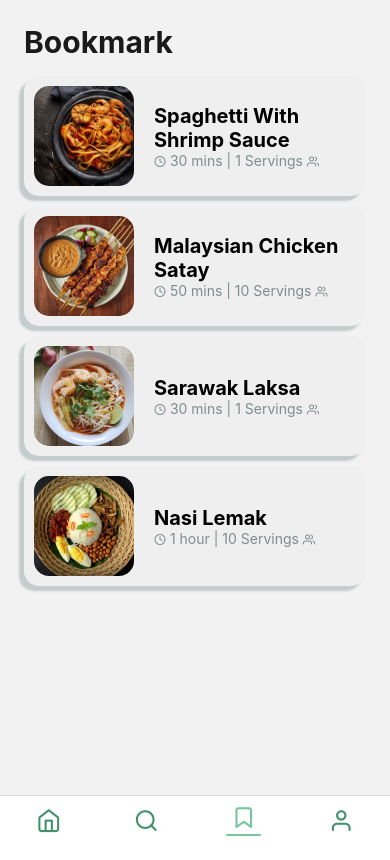
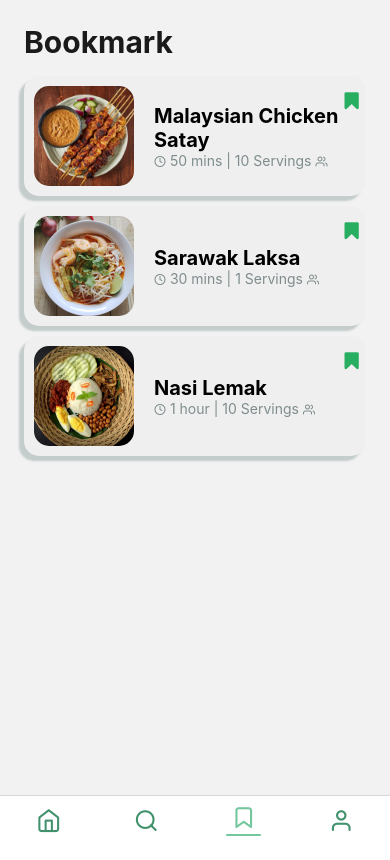
Before and after one commit to syahirdev/food-recipe, a React Native app in the folder client/: screen /Bookmark in a window 390 px wide. Built offline with nearby package versions, Linux system fonts and the light colour scheme.

Commit message:
add bookmark on category component

```diff
--- a/client/src/components/CategoryCard.tsx
+++ b/client/src/components/CategoryCard.tsx
@@ -3,6 +3,7 @@ import { Image, StyleSheet, Text, TouchableOpacity, View } from "react-native";
 import { COLORS, SIZE } from "../constants";
 // @ts-ignore
 import Icon from "react-native-vector-icons/Feather";
+import FAIcon from "react-native-vector-icons/FontAwesome";
 
 export const CategoryCard = ({item, onPress}: any) => {
     return (
@@ -19,6 +20,9 @@ export const CategoryCard = ({item, onPress}: any) => {
                 <Text style={styles.bodyFooterText}>
                     <Icon name={"clock"}/> {item.duration} | {item.serving} Servings <Icon name={"users"}/>
                 </Text>
+            </View>
+            <View style={styles.bookmark}>
+                <FAIcon name={item.isBookmark ? "bookmark" : "bookmark-o"} size={20} color={COLORS.green}/>
             </View>
         </TouchableOpacity>
     );
@@ -59,5 +63,10 @@ const styles = StyleSheet.create({
     bodyFooterText: {
         fontSize: 14,
         color: COLORS.gray
+    },
+    bookmark: {
+        alignSelf: "flex-start",
+        left: -15,
+        top: 5
     }
 });
--- a/client/src/screens/Bookmark.tsx
+++ b/client/src/screens/Bookmark.tsx
@@ -12,12 +12,14 @@ export const Bookmark = ({navigation}: any) => {
             <FlatList
                 data={data}
                 keyExtractor={item => `${item.id}`}
-                renderItem={({item}) => (
-                    <CategoryCard
-                        item={item}
-                        onPress={() => navigation.navigate("Recipe", {recipe: item})}
-                    />
-                )}
+                renderItem={({item}) => {
+                    if (item.isBookmark) return (
+                        <CategoryCard
+                            item={item}
+                            onPress={() => navigation.navigate("Recipe", {recipe: item})}
+                        />
+                    );
+                }}
                 ListFooterComponent={
                     <View style={{marginBottom: 50}}/>
                 }
```
